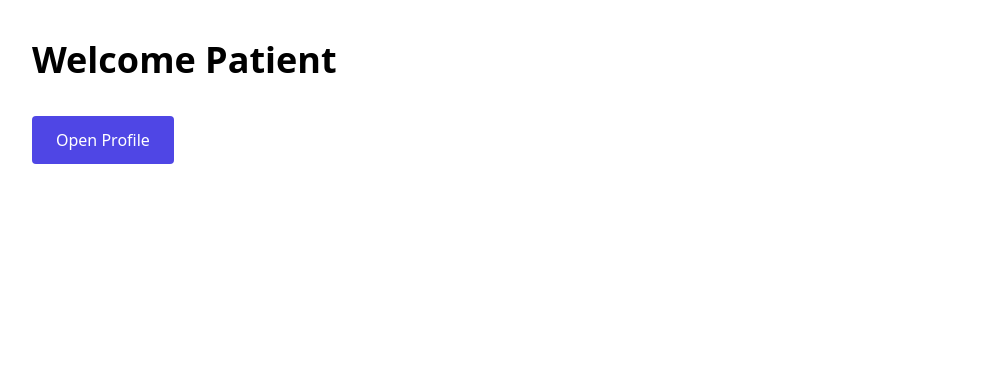
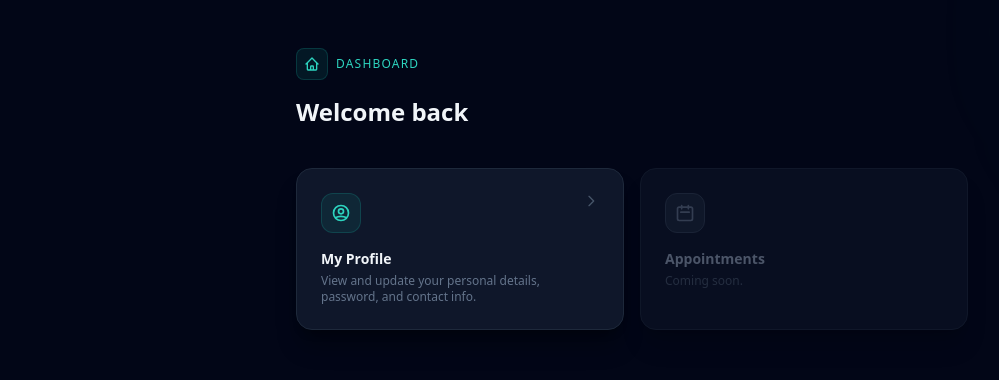
Before and after one commit to Hiruni28/Smart-Queue-Management-and-Decision-Support-System-for-Medical-Centers-FRONTEND, a React (Vite) app: page /patient-dashboard in a window 1280 px wide. Shown: the top 380 px of the page, without its empty margins (8-1007 px from the left). Built offline with nearby package versions, Linux system fonts and the light colour scheme.

Commit message:
Updated patient dashboard file

```diff
--- a/src/pages/PatientDashboard.jsx
+++ b/src/pages/PatientDashboard.jsx
@@ -1,49 +1,70 @@
 import { Link } from "react-router-dom";
 
-function PatientDashboard(){
+function PatientDashboard() {
+  const email = localStorage.getItem("patient");
 
-const email=
-localStorage.getItem(
-"patient"
-);
+  return (
+    <div className="min-h-screen bg-slate-950 px-4 py-12">
+      {/* Subtle background accent */}
+      <div className="absolute inset-0 overflow-hidden pointer-events-none">
+        <div className="absolute -top-40 -right-40 w-96 h-96 bg-teal-500/5 rounded-full blur-3xl" />
+        <div className="absolute -bottom-40 -left-40 w-96 h-96 bg-teal-500/5 rounded-full blur-3xl" />
+      </div>
 
-return(
+      <div className="relative max-w-2xl mx-auto">
+        {/* Header */}
+        <div className="mb-10">
+          <div className="flex items-center gap-2 mb-4">
+            <div className="w-8 h-8 rounded-lg bg-teal-500/10 border border-teal-500/20 flex items-center justify-center">
+              <svg className="w-4 h-4 text-teal-400" fill="none" viewBox="0 0 24 24" stroke="currentColor" strokeWidth={2}>
+                <path strokeLinecap="round" strokeLinejoin="round" d="M3 12l2-2m0 0l7-7 7 7M5 10v10a1 1 0 001 1h3m10-11l2 2m-2-2v10a1 1 0 01-1 1h-3m-6 0a1 1 0 001-1v-4a1 1 0 011-1h2a1 1 0 011 1v4a1 1 0 001 1m-6 0h6" />
+              </svg>
+            </div>
+            <span className="text-xs font-medium text-teal-400 tracking-widest uppercase">Dashboard</span>
+          </div>
+          <h1 className="text-2xl font-semibold text-slate-100">Welcome back</h1>
+          <p className="mt-1 text-sm text-slate-500">{email}</p>
+        </div>
 
-<div className="p-10">
+        {/* Cards grid */}
+        <div className="grid grid-cols-1 sm:grid-cols-2 gap-4">
 
-<h1 className="text-4xl font-bold">
-
-Welcome Patient
-
-</h1>
-
-<p className="mt-3">
-
-{email}
-
-</p>
-
+          {/* Profile card */}
           <Link
             to="/patient-profile"
-className="
-inline-block
-mt-6
-bg-indigo-600
-text-white
-px-6
-py-3
-rounded
-"
+            className="group bg-slate-900 border border-slate-800 hover:border-teal-500/40 rounded-2xl p-6 shadow-xl shadow-black/30 transition-colors duration-200"
           >
-
-Open Profile
-
+            <div className="flex items-start justify-between mb-4">
+              <div className="w-10 h-10 rounded-xl bg-teal-500/10 border border-teal-500/20 flex items-center justify-center">
+                <svg className="w-5 h-5 text-teal-400" fill="none" viewBox="0 0 24 24" stroke="currentColor" strokeWidth={2}>
+                  <path strokeLinecap="round" strokeLinejoin="round" d="M5.121 17.804A13.937 13.937 0 0112 16c2.5 0 4.847.655 6.879 1.804M15 10a3 3 0 11-6 0 3 3 0 016 0zm6 2a9 9 0 11-18 0 9 9 0 0118 0z" />
+                </svg>
+              </div>
+              <svg className="w-4 h-4 text-slate-600 group-hover:text-teal-500 transition-colors duration-200" fill="none" viewBox="0 0 24 24" stroke="currentColor" strokeWidth={2}>
+                <path strokeLinecap="round" strokeLinejoin="round" d="M9 5l7 7-7 7" />
+              </svg>
+            </div>
+            <h2 className="text-sm font-semibold text-slate-100 mb-1">My Profile</h2>
+            <p className="text-xs text-slate-500">View and update your personal details, password, and contact info.</p>
           </Link>
 
+          {/* Placeholder card — appointments (extend later) */}
+          <div className="bg-slate-900 border border-slate-800 rounded-2xl p-6 shadow-xl shadow-black/30 opacity-50 cursor-not-allowed">
+            <div className="flex items-start justify-between mb-4">
+              <div className="w-10 h-10 rounded-xl bg-slate-700/40 border border-slate-700 flex items-center justify-center">
+                <svg className="w-5 h-5 text-slate-500" fill="none" viewBox="0 0 24 24" stroke="currentColor" strokeWidth={2}>
+                  <path strokeLinecap="round" strokeLinejoin="round" d="M8 7V3m8 4V3m-9 8h10M5 21h14a2 2 0 002-2V7a2 2 0 00-2-2H5a2 2 0 00-2 2v12a2 2 0 002 2z" />
+                </svg>
+              </div>
+            </div>
+            <h2 className="text-sm font-semibold text-slate-400 mb-1">Appointments</h2>
+            <p className="text-xs text-slate-600">Coming soon.</p>
           </div>
 
+        </div>
+      </div>
+    </div>
   );
-
 }
 
 export default PatientDashboard;
```
Lines whose indentation alone changed are shown as unchanged.
